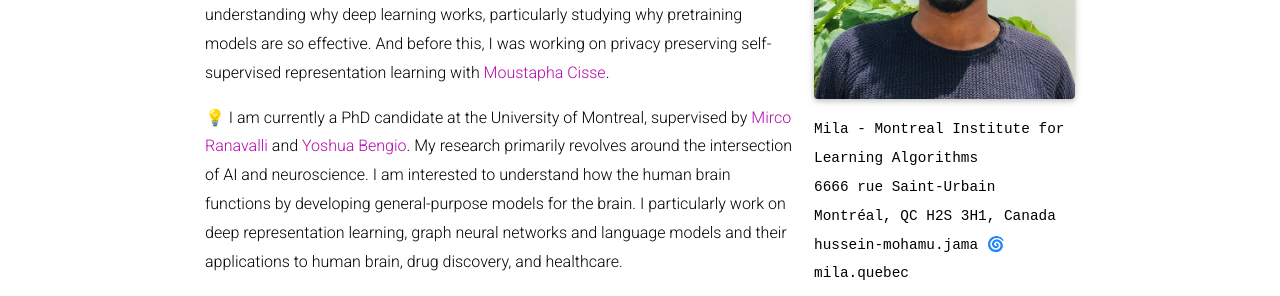
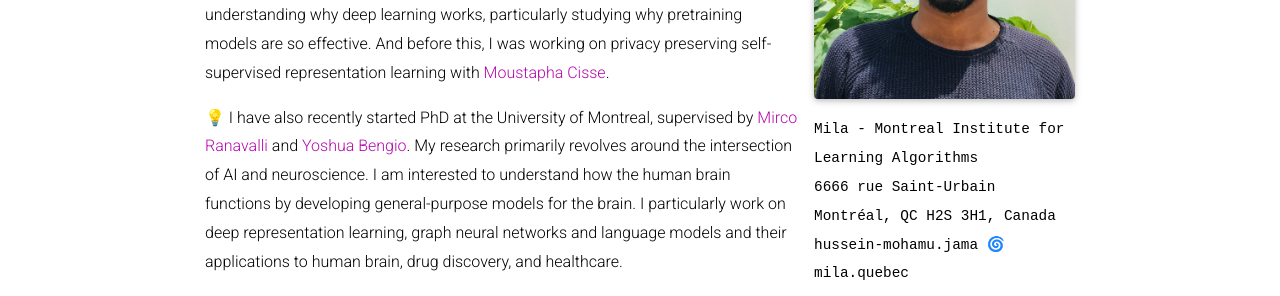
Before and after one commit to engmubarak48/jmohamud.github.io, a Jekyll site: the page built from _pages/about.md, in a window 1280 px wide and 900 px high. Shown: the part 395-691 px from the top of the window. Built offline with Jekyll 4.4.1, drawn with Linux system fonts in a browser that asks for light colours; full-size pictures stand in for the smaller copies a plugin makes; comment, search, counter and statistics services are not loaded; a style sheet for code colours, icons or effects is not loaded.

Commit message:
update about me

```diff
--- a/_pages/about.md
+++ b/_pages/about.md
@@ -24,7 +24,7 @@
 
 Up until 2024, I was a nomadic AI researcher working at different institutions and companies, having traveled to over 20 countries, I have now settled in Montreal working at Mila Quebec AI institute. Before Mila, I was research Fellow at German Research Center for Artificial Intelligence (DFKI). Prior to DFKI, I was a Google DeepMind scholar working with the remarkable [Ulrich Paquet](https://www.linkedin.com/in/ulrich-paquet-72b6055a/?originalSubdomain=uk) and Willie Brink on understanding why deep learning works, particularly studying why pretraining models are so effective. And before this, I was working on privacy preserving self-supervised representation learning with [Moustapha Cisse](https://nexteinstein.org/person/moustapha-cisse/).
 
-💡 I am currently a PhD candidate at the University of Montreal, supervised by [Mirco Ranavalli](https://mila.quebec/en/directory/mirco-ravanelli) and [Yoshua Bengio](https://mila.quebec/en/directory/yoshua-bengio). My research primarily revolves around the intersection of AI and neuroscience. I am interested to understand how the human brain functions by developing general-purpose models for the brain. I particularly work on deep representation learning, graph neural networks and language models and their applications to human brain, drug discovery, and healthcare.
+💡 I have also recently started PhD at the University of Montreal, supervised by [Mirco Ranavalli](https://mila.quebec/en/directory/mirco-ravanelli) and [Yoshua Bengio](https://mila.quebec/en/directory/yoshua-bengio). My research primarily revolves around the intersection of AI and neuroscience. I am interested to understand how the human brain functions by developing general-purpose models for the brain. I particularly work on deep representation learning, graph neural networks and language models and their applications to human brain, drug discovery, and healthcare.
 
 Additionally, I'm exploring foundational models, with a particular emphasis on fine-tuning large language models for downstream tasks like reasoning and code generation.
 
```
